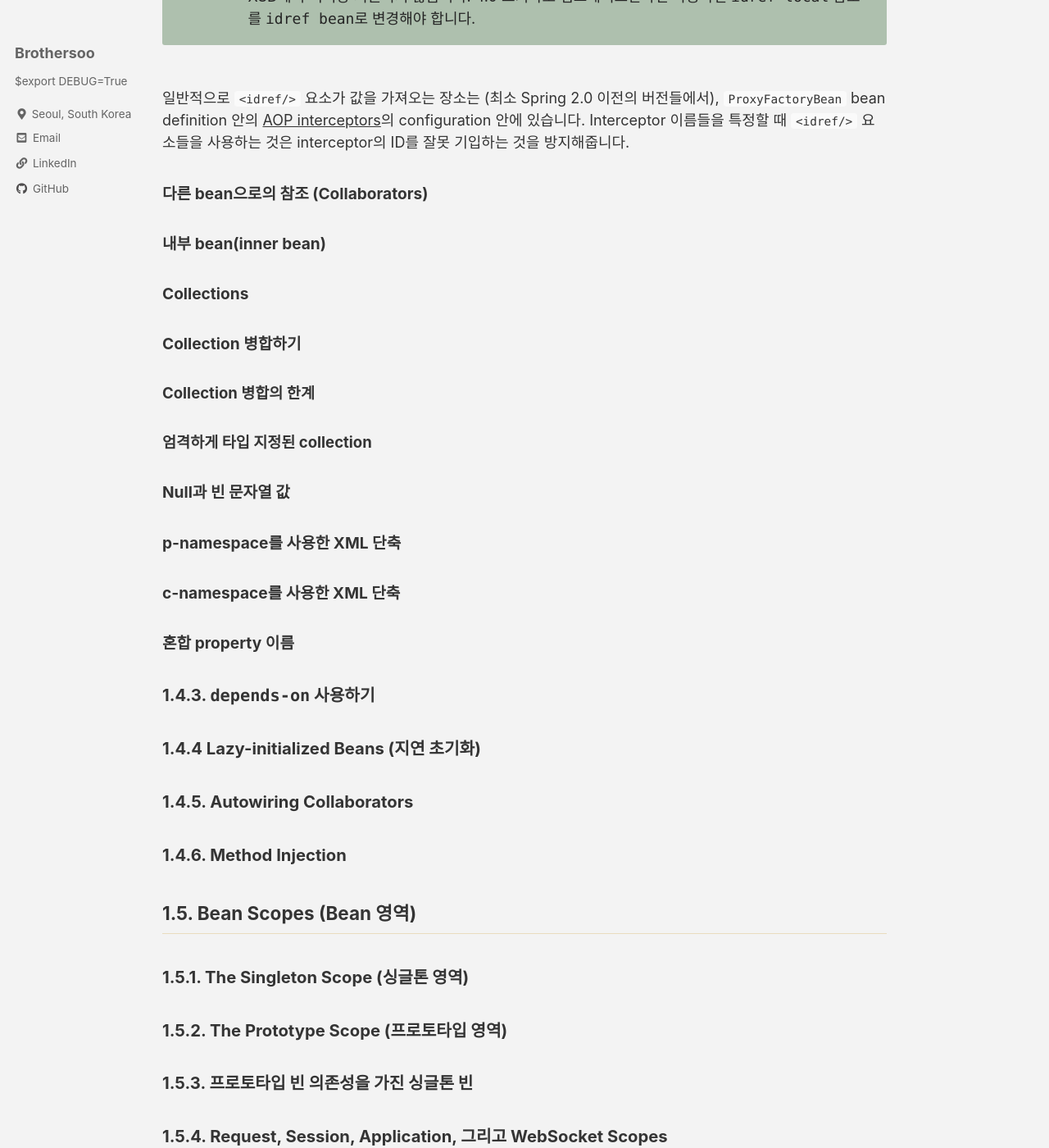
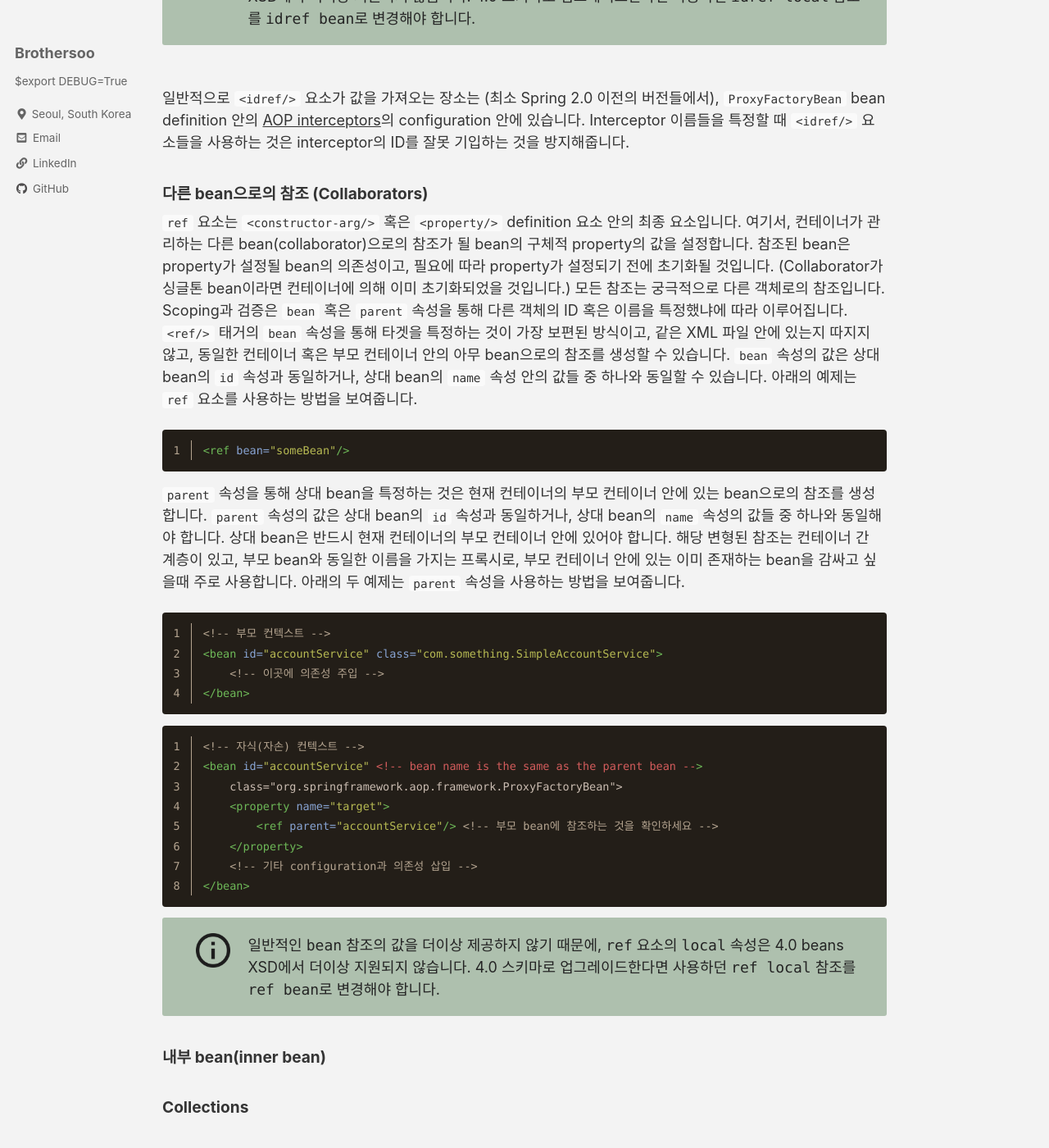
Before and after one commit to brothersoo/brothersoo.github.io, a Jekyll site: the page built from _posts/spring_doc/2021-08-17-spring_framework_documentation-core.md, in a window 1280 px wide and 1400 px high, scrolled down 28509 px. Shown: the whole window at 82% size. Built offline with Jekyll 4.4.1, drawn with Linux system fonts in a browser that asks for light colours; cached includes are drawn as plain includes; comment, search, counter and statistics services are not loaded.

Commit message:
ADD: references to other beans

````diff
--- a/_posts/spring_doc/2021-08-17-spring_framework_documentation-core.md
+++ b/_posts/spring_doc/2021-08-17-spring_framework_documentation-core.md
@@ -937,6 +937,41 @@ Spring 컨테이너는 JavaBeans의 `PropertyEditor` 메커니즘을 사용하
 
 #### <a name="beans-ref-element"></a>다른 bean으로의 참조 (Collaborators)
 
+`ref` 요소는 `<constructor-arg/>` 혹은 `<property/>` definition 요소 안의 최종 요소입니다. 여기서, 컨테이너가 관리하는 다른 bean(collaborator)으로의 참조가 될 bean의 구체적 property의 값을 설정합니다. 참조된 bean은 property가 설정될 bean의 의존성이고, 필요에 따라 property가 설정되기 전에 초기화될 것입니다. (Collaborator가 싱글톤 bean이라면 컨테이너에 의해 이미 초기화되었을 것입니다.) 모든 참조는 궁극적으로 다른 객체로의 참조입니다. Scoping과 검증은 `bean` 혹은 `parent` 속성을 통해 다른 객체의 ID 혹은 이름을 특정했냐에 따라 이루어집니다. `<ref/>` 태거의 `bean` 속성을 통해 타겟을 특정하는 것이 가장 보편된 방식이고, 같은 XML 파일 안에 있는지 따지지 않고, 동일한 컨테이너 혹은 부모 컨테이너 안의 아무 bean으로의 참조를 생성할 수 있습니다. `bean` 속성의 값은 상대 bean의 `id` 속성과 동일하거나, 상대 bean의 `name` 속성 안의 값들 중 하나와 동일할 수 있습니다. 아래의 예제는 `ref` 요소를 사용하는 방법을 보여줍니다.
+
+```xml
+<ref bean="someBean"/>
+```
+
+`parent` 속성을 통해 상대 bean을 특정하는 것은 현재 컨테이너의 부모 컨테이너 안에 있는 bean으로의 참조를 생성합니다. `parent` 속성의 값은 상대 bean의 `id` 속성과 동일하거나, 상대 bean의 `name` 속성의 값들 중 하나와 동일해야 합니다. 상대 bean은 반드시 현재 컨테이너의 부모 컨테이너 안에 있어야 합니다. 해당 변형된 참조는 컨테이너 간 계층이 있고, 부모 bean와 동일한 이름을 가지는 프록시로, 부모 컨테이너 안에 있는 이미 존재하는 bean을 감싸고 싶을때 주로 사용합니다. 아래의 두 예제는 `parent` 속성을 사용하는 방법을 보여줍니다.
+
+```xml
+<!-- 부모 컨텍스트 -->
+<bean id="accountService" class="com.something.SimpleAccountService">
+    <!-- 이곳에 의존성 주입 -->
+</bean>
+```
+
+```xml
+<!-- 자식(자손) 컨텍스트 -->
+<bean id="accountService" <!-- bean name is the same as the parent bean -->
+    class="org.springframework.aop.framework.ProxyFactoryBean">
+    <property name="target">
+        <ref parent="accountService"/> <!-- 부모 bean에 참조하는 것을 확인하세요 -->
+    </property>
+    <!-- 기타 configuration과 의존성 삽입 -->
+</bean>
+```
+
+<div class="info-box" style="height: 120px;">
+    <div class="info-icon">
+        <div class="icon-div"><div class="icon"></div></div>
+    </div>
+    <div class="info-content">
+        일반적인 <code>bean</code> 참조의 값을 더이상 제공하지 않기 때문에, <code>ref</code> 요소의 <code>local</code> 속성은 4.0 beans XSD에서 더이상 지원되지 않습니다. 4.0 스키마로 업그레이드한다면 사용하던 <code>ref local</code> 참조를 <code>ref bean</code>로 변경해야 합니다.
+    </div>
+</div>
+
 #### <a name="beans-inner-beans"></a>내부 bean(inner bean)
 
 #### <a name="beans-collection-elements"></a>Collections
````
